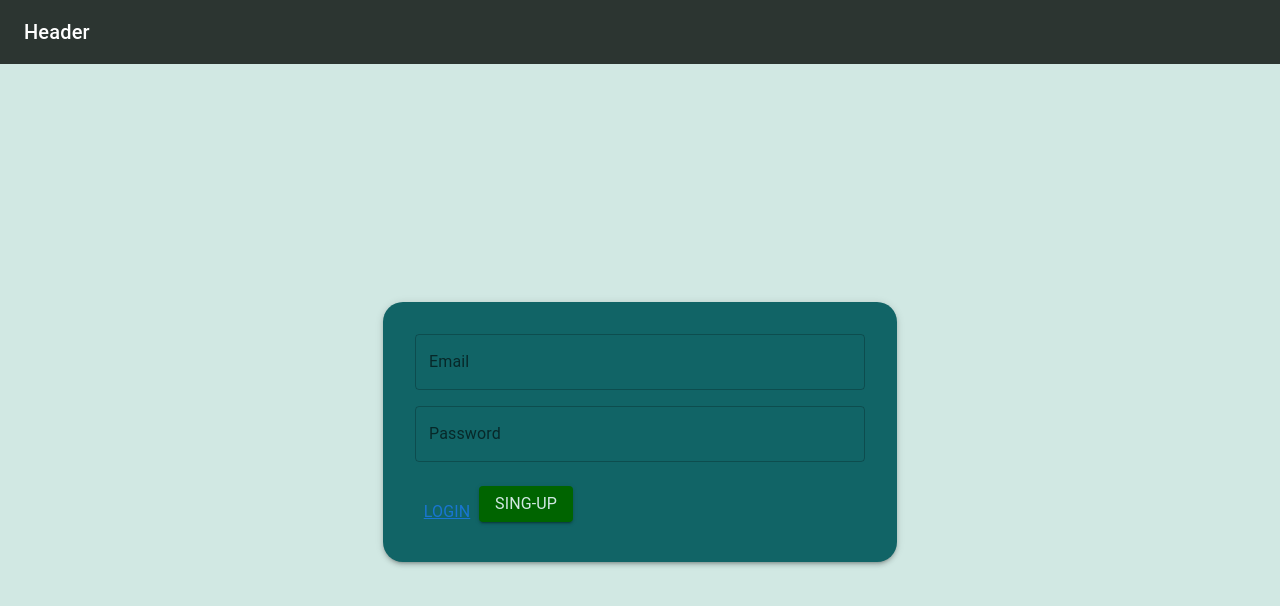
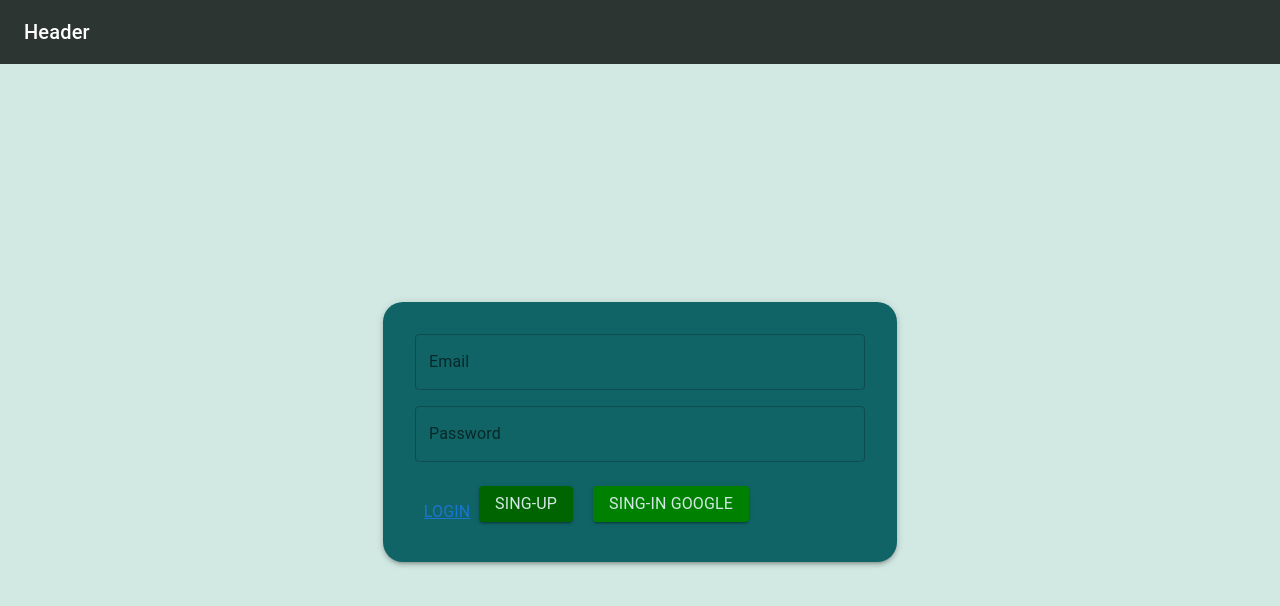
Before and after one commit to equ1rix/Candidate-app, a React (Create React App) app: page /auth in a window 1280 px wide. Shown: the top 606 px of the page. Built offline with nearby package versions, Linux system fonts and the light colour scheme; no server answers.

Commit message:
fix(src): add google auth

```diff
--- a/src/context/UserAuthContext.tsx
+++ b/src/context/UserAuthContext.tsx
@@ -9,16 +9,19 @@ import {
   createUserWithEmailAndPassword,
   onAuthStateChanged,
   signInWithEmailAndPassword,
-  signOut
+  signInWithPopup,
+  signOut,
+  UserCredential
 } from 'firebase/auth';
 
-import { auth } from 'index';
+import { auth, provider } from 'helpers/firebaseConfig';
 
 type UserAuthContextType = {
   user: string;
   signUp: (email: string, password: string) => void;
   logIn: (email: string, password: string) => void;
   logOut: () => void;
+  googleAuth: () => void;
 };
 
 export const userAuthContext = createContext<UserAuthContextType | undefined>(
@@ -44,6 +47,19 @@ export const UserAuthContextProvider = ({
     return signOut(auth);
   };
 
+  const googleAuth = async () => {
+    try {
+      const result: UserCredential = await signInWithPopup(auth, provider);
+      const user = result.user;
+      if (user) {
+        setUser(user.uid);
+      }
+    } catch (error) {
+      const errorMessage = (error as Error).message;
+      console.log(errorMessage);
+    }
+  };
+
   useEffect(() => {
     const unsubscribe = onAuthStateChanged(auth, (currentUser) => {
       if (currentUser) {
@@ -59,7 +75,8 @@ export const UserAuthContextProvider = ({
     user,
     signUp,
     logIn,
-    logOut
+    logOut,
+    googleAuth
   };
 
   return (
--- /dev/null
+++ b/src/helpers/firebaseConfig.tsx
@@ -0,0 +1,18 @@
+import { initializeApp } from 'firebase/app';
+import { GoogleAuthProvider, getAuth } from 'firebase/auth';
+
+const firebaseConfig = {
+  apiKey: 'AIzaSyCnUY41gfqoldcT2dov7dryeuX-nI5CcUU',
+  authDomain: 'candidate-app-4cbf7.firebaseapp.com',
+  databaseURL:
+    'https://candidate-app-4cbf7-default-rtdb.europe-west1.firebasedatabase.app',
+  projectId: 'candidate-app-4cbf7',
+  storageBucket: 'candidate-app-4cbf7.appspot.com',
+  messagingSenderId: '390865329830',
+  appId: '1:390865329830:web:6c5bc9f60c236f324b5e67',
+  measurementId: 'G-2E9XY1KHH7'
+};
+
+export const app = initializeApp(firebaseConfig);
+export const auth = getAuth(app);
+export const provider = new GoogleAuthProvider();
--- a/src/index.tsx
+++ b/src/index.tsx
@@ -1,7 +1,5 @@
 import React from 'react';
 import ReactDOM from 'react-dom/client';
-import { initializeApp } from 'firebase/app';
-import { getAuth } from 'firebase/auth';
 import { BrowserRouter, Navigate, Route, Routes } from 'react-router-dom';
 
 import './index.css';
@@ -11,21 +9,6 @@ import ProtectedRoute from 'helpers/ProtectedRoute';
 import _Homepage from 'pages/Homepage';
 import Authpage from 'pages/Authpage';
 import Homepage from 'pages/Homepage';
-
-const firebaseConfig = {
-  apiKey: 'AIzaSyCnUY41gfqoldcT2dov7dryeuX-nI5CcUU',
-  authDomain: 'candidate-app-4cbf7.firebaseapp.com',
-  databaseURL:
-    'https://candidate-app-4cbf7-default-rtdb.europe-west1.firebasedatabase.app',
-  projectId: 'candidate-app-4cbf7',
-  storageBucket: 'candidate-app-4cbf7.appspot.com',
-  messagingSenderId: '390865329830',
-  appId: '1:390865329830:web:6c5bc9f60c236f324b5e67',
-  measurementId: 'G-2E9XY1KHH7'
-};
-
-export const app = initializeApp(firebaseConfig);
-export const auth = getAuth(app);
 
 const root = ReactDOM.createRoot(
   document.getElementById('root') as HTMLElement
--- a/src/pages/Authpage/index.tsx
+++ b/src/pages/Authpage/index.tsx
@@ -12,13 +12,14 @@ import { useNavigate } from 'react-router-dom';
 import { userAuthContext } from 'context/UserAuthContext';
 import Header from 'components/Header';
 import Label from 'components/Label';
+import { auth } from 'helpers/firebaseConfig';
 
 const Authpage = () => {
   const [email, setEmail] = useState<string>('');
   const [password, setPassword] = useState<string>('');
   const [isSignUp, setIsSignUp] = useState<boolean>(true);
   const navigate = useNavigate();
-  const { signUp, logIn } = useContext(userAuthContext)!;
+  const { signUp, logIn, googleAuth } = useContext(userAuthContext)!;
 
   const handleEmailChange = (e: React.ChangeEvent<HTMLInputElement>) => {
     setEmail(e.target.value);
@@ -30,7 +31,6 @@ const Authpage = () => {
 
   const handleSubmit = async (e: React.FormEvent<HTMLFormElement>) => {
     e.preventDefault();
-
     if (isSignUp) {
       try {
         await signUp!(email, password);
@@ -45,6 +45,16 @@ const Authpage = () => {
       } catch (err) {
         console.log((err as Error).message);
       }
+    }
+  };
+
+  const handleGoogleSignIn = async () => {
+    await googleAuth();
+    const currentUser = await auth.currentUser;
+    if (currentUser) {
+      navigate('/homepage');
+    } else {
+      console.log('Error');
     }
   };
 
@@ -111,6 +121,13 @@ const Authpage = () => {
                 >
                   <Label label={isSignUp ? 'Sing-Up' : 'LogIn'} />
                 </Button>
+                <Button
+                  onClick={handleGoogleSignIn}
+                  variant="contained"
+                  sx={{ backgroundColor: 'green', marginLeft: '20px' }}
+                >
+                  <Label label="Sing-In google" />
+                </Button>
               </Grid>
             </Grid>
           </Box>
```
